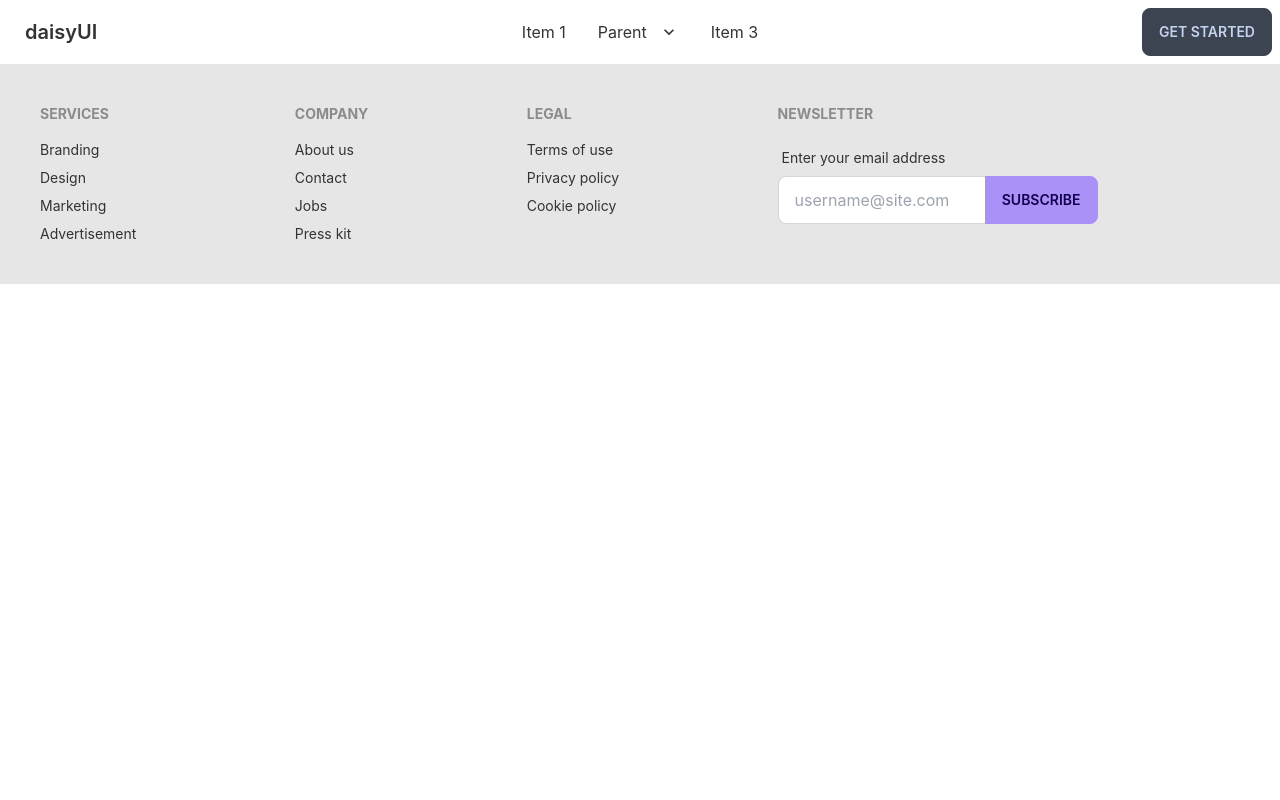
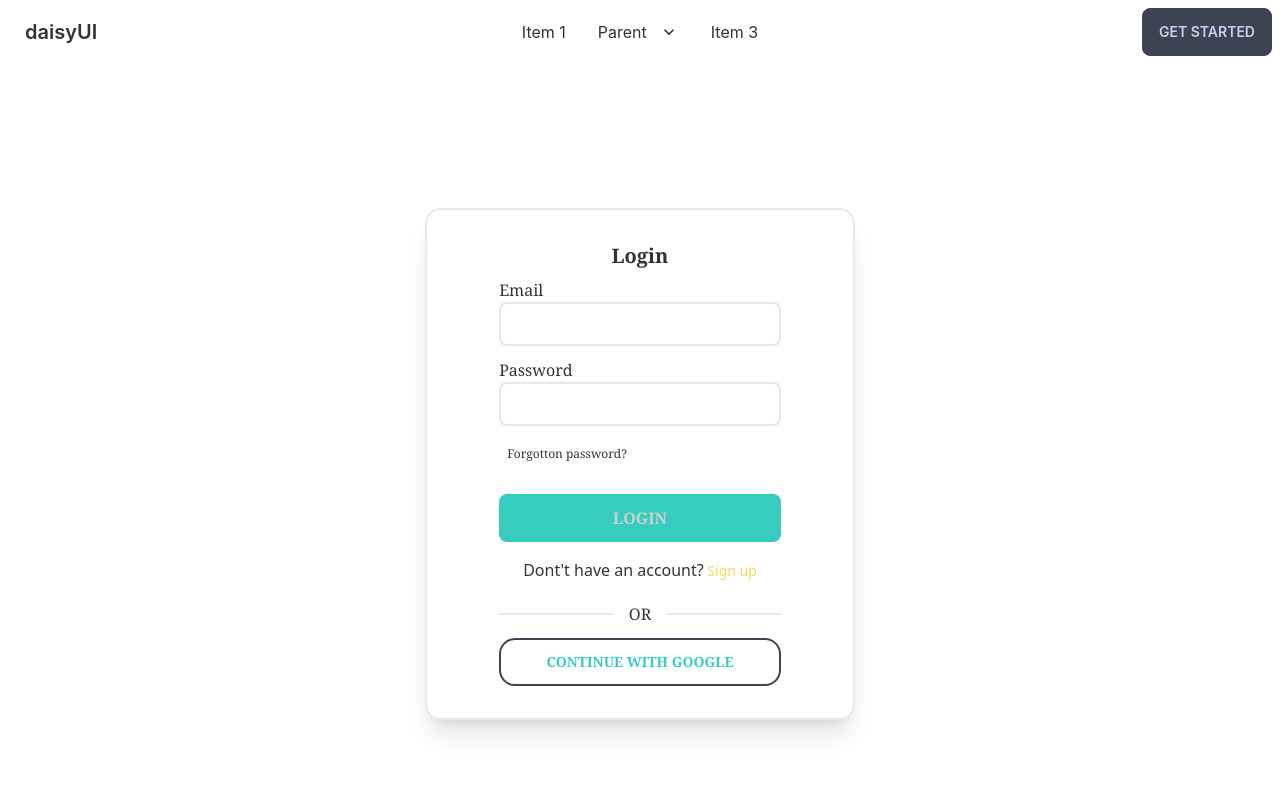
Before and after one commit to CodeWithShamim/manufacturer-website-client-side, a React (Create React App) app: page /login in a window 1280 px wide. Shown: the top 800 px of the page. Built offline with nearby package versions, Linux system fonts and the light colour scheme; no server answers.

Commit message:
login added and set firebase

```diff
--- a/package.json
+++ b/package.json
@@ -10,6 +10,9 @@
     "firebase": "^9.8.1",
     "react": "^18.1.0",
     "react-dom": "^18.1.0",
+    "react-firebase-hooks": "^5.0.3",
+    "react-hook-form": "^7.31.2",
+    "react-query": "^3.39.0",
     "react-router-dom": "^6.3.0",
     "react-scripts": "5.0.1",
     "web-vitals": "^2.1.4"
--- a/src/App.js
+++ b/src/App.js
@@ -1,4 +1,7 @@
+import { Route, Routes } from "react-router-dom";
 import "./App.css";
+import Home from "./components/Home/Home";
+import Login from "./components/Login/Login";
 import Footer from "./components/Shared/Footer";
 import Navbar from "./components/Shared/Navbar";
 
@@ -6,6 +9,10 @@ function App() {
   return (
     <div className="App">
       <Navbar></Navbar>
+      <Routes>
+        <Route path="/" element={<Home />}></Route>
+        <Route path="/login" element={<Login />}></Route>
+      </Routes>
 
       <Footer></Footer>
     </div>
--- /dev/null
+++ b/src/components/Blogs/Blogs.js
@@ -0,0 +1,11 @@
+import React from "react";
+
+const Blogs = () => {
+  return (
+    <div>
+      <h1>This is Blogs</h1>
+    </div>
+  );
+};
+
+export default Blogs;
--- /dev/null
+++ b/src/components/Home/Home.js
@@ -0,0 +1,11 @@
+import React from "react";
+
+const Home = () => {
+  return (
+    <div>
+      <h1>This is home </h1>
+    </div>
+  );
+};
+
+export default Home;
--- /dev/null
+++ b/src/components/Login/Login.js
@@ -0,0 +1,164 @@
+import React from "react";
+import auth from "../../firebase.init";
+import { useForm } from "react-hook-form";
+import {
+  useSignInWithEmailAndPassword,
+  useSignInWithGoogle,
+} from "react-firebase-hooks/auth";
+import { Link, useLocation, useNavigate } from "react-router-dom";
+
+const Login = () => {
+  const {
+    register,
+    formState: { errors },
+    handleSubmit,
+  } = useForm();
+
+  const [signInWithGoogle, googleUser, googleLoading, googleError] =
+    useSignInWithGoogle(auth);
+  const [signInWithEmailAndPassword, user, loading, error] =
+    useSignInWithEmailAndPassword(auth);
+  const navigate = useNavigate();
+  const location = useLocation();
+  const from = location.state?.from?.pathname || "/";
+
+  // ______navigate when received token_________
+  if (user || googleUser) {
+    navigate(from, { replace: true });
+  }
+
+  // _________get error________
+  let signInError;
+  if (googleError || error) {
+    signInError = googleError?.code || error?.code;
+  }
+
+  // ________use react hook form_________
+  const onSubmit = (data) => {
+    const { email, password } = data;
+    signInWithEmailAndPassword(email, password);
+  };
+
+  return (
+    <div className="flex items-center justify-center h-screen font-serif mx-4 md:mx-0">
+      {/* _______card start__________ */}
+      <div className="card w-100 px-10 border-2 shadow-xl">
+        {/* ________card body start_______ */}
+        <div className="card-body items-center text-left">
+          <h2 className="card-title">Login</h2>
+          <form onSubmit={handleSubmit(onSubmit)} className="grid w-full">
+            {/* ____email field start_____  */}
+            <label htmlFor="email">Email</label>
+            <input
+              className="border-2 rounded-lg p-2"
+              type="email"
+              {...register("email", {
+                required: {
+                  value: true,
+                  message: "Email is required",
+                },
+                pattern: {
+                  value:
+                    /^(([^<>()[\]\\.,;:\s@"]+(\.[^<>()[\]\\.,;:\s@"]+)*)|(".+"))@((\[[0-9]{1,3}\.[0-9]{1,3}\.[0-9]{1,3}\.[0-9]{1,3}\])|(([a-zA-Z\-0-9]+\.)+[a-zA-Z]{2,}))$/,
+
+                  message: "Provide a valid email",
+                },
+              })}
+              name="email"
+              id="email"
+            />
+            {/* Show error meassage for email___________ */}
+            <label className="mb-3">
+              {errors.email?.type === "required" && (
+                <span className="text-red-500 text-sm">
+                  {errors.email.message}
+                </span>
+              )}
+              {errors.email?.type === "pattern" && (
+                <span className="text-red-500 text-sm">
+                  {errors.email.message}
+                </span>
+              )}
+            </label>
+            {/* _____email field end______  */}
+
+            {/* _________password field start_________  */}
+            <label htmlFor="password">Password</label>
+            <input
+              className="border-2 rounded-lg p-2"
+              type="password"
+              {...register("password", {
+                required: {
+                  value: true,
+                  message: "Password is required",
+                },
+                maxLength: {
+                  value: 16,
+                  message: "Password should be maximum 16 characters",
+                },
+              })}
+              name="password"
+              id="password"
+            />
+            {/* Show error meassage for password___________ */}
+            <label className="mb-3">
+              {errors.password?.type === "required" && (
+                <span className="text-red-500 text-sm">
+                  {errors.password.message}
+                </span>
+              )}
+              {errors.password?.type === "maxLength" && (
+                <span className="text-red-500 text-sm">
+                  {errors.password.message}
+                </span>
+              )}
+            </label>
+            {/* _________password field end_________  */}
+
+            <span className="mb-4 text-xs p-2 cursor-pointer">
+              Forgotton password?
+            </span>
+
+            {/* _________show error & loading________  */}
+            <small className="text-red-500 text-center pb-2">
+              {signInError}
+            </small>
+            <input
+              className="cursor-pointer uppercase rounded-lg w-full text-base-300 text-md p-3 font-bold bg-accent"
+              type="submit"
+              value={loading ? "Loading...." : "Login"}
+            />
+          </form>
+
+          {/* _________divider__________ */}
+          <div className="flex flex-col w-full border-opacity-50">
+            <p className="px-6 py-2 font-sans">
+              Dont't have an account?
+              <span className="text-secondary text-sm cursor-pointer">
+                <Link to="/signup"> Sign up</Link>
+              </span>
+            </p>
+            <div className="divider border-accent">OR</div>
+            {/* _________google sign in & show loading____________ */}
+
+            {googleLoading ? (
+              <button className="btn loading">loading</button>
+            ) : (
+              <div
+                onClick={() => signInWithGoogle()}
+                className="btn bg-transparent hover:bg-transparent text-accent grid h-15 border-2 py-2 cursor-pointer card rounded-box place-items-center"
+              >
+                CONTINUE WITH GOOGLE
+              </div>
+            )}
+          </div>
+          {/* __________divider end_____________ */}
+        </div>
+        {/* __________card body end__________ */}
+      </div>
+      {/* _______card end */}
+    </div>
+  );
+};
+
+export default Login;
--- /dev/null
+++ b/src/components/MyPortfolio/MyPortfolio.js
@@ -0,0 +1,11 @@
+import React from "react";
+
+const MyPortfolio = () => {
+  return (
+    <div>
+      <h1>This is MyPortfolio</h1>
+    </div>
+  );
+};
+
+export default MyPortfolio;
--- /dev/null
+++ b/src/firebase.init.js
@@ -0,0 +1,15 @@
+import { initializeApp } from "firebase/app";
+import { getAuth } from "firebase/auth";
+
+const firebaseConfig = {
+    apiKey: process.env.REACT_APP_API_KEY,
+    authDomain: process.env.REACT_APP_AUTH_DOMAIN,
+    projectId: process.env.REACT_APP_PROJECT_ID,
+    storageBucket: process.env.REACT_APP_STORAGE_BUCKET,
+    messagingSenderId: process.env.REACT_APP_MESSAGING_SENDER_ID,
+    appId: process.env.REACT_APP_APP_ID
+};
+const app = initializeApp(firebaseConfig);
+const auth = getAuth(app);
+
+export default auth;
```
Also changed, not shown: 2 other files (tests, documents, lock files or other folders).
